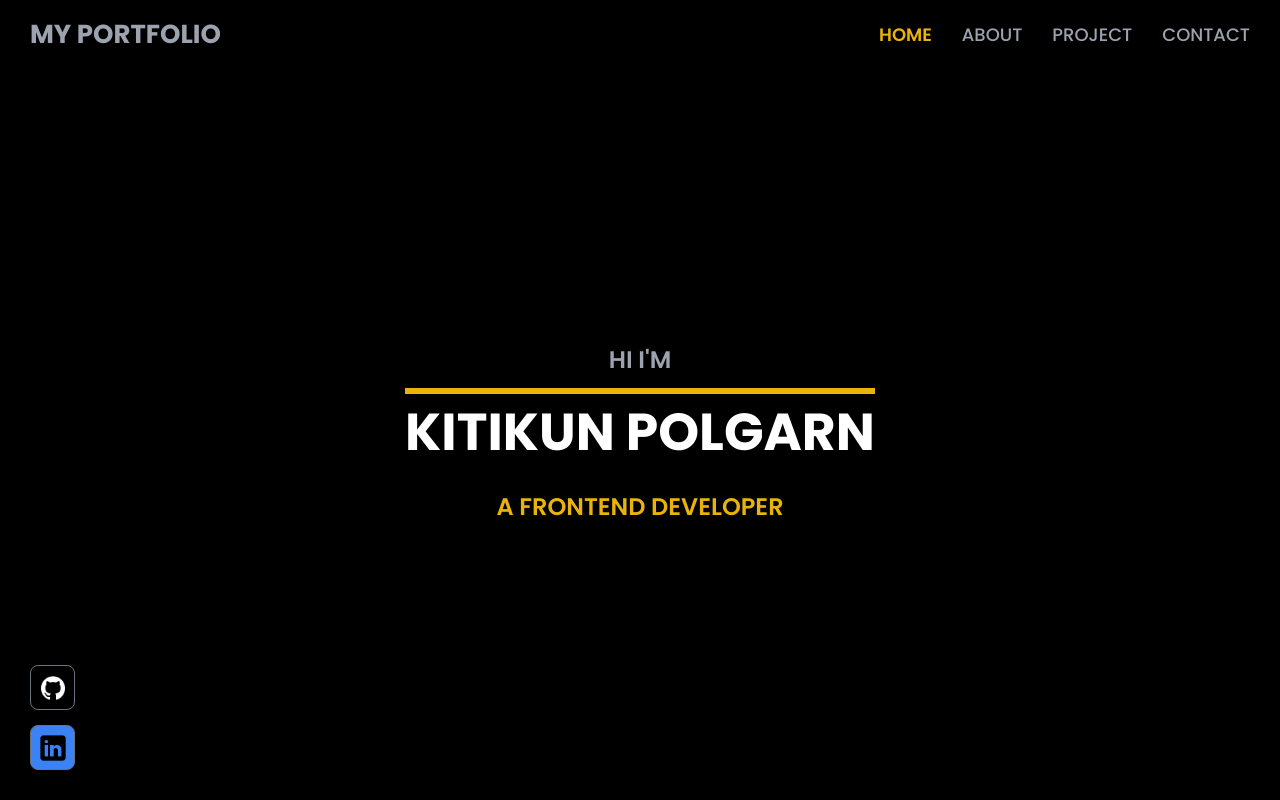
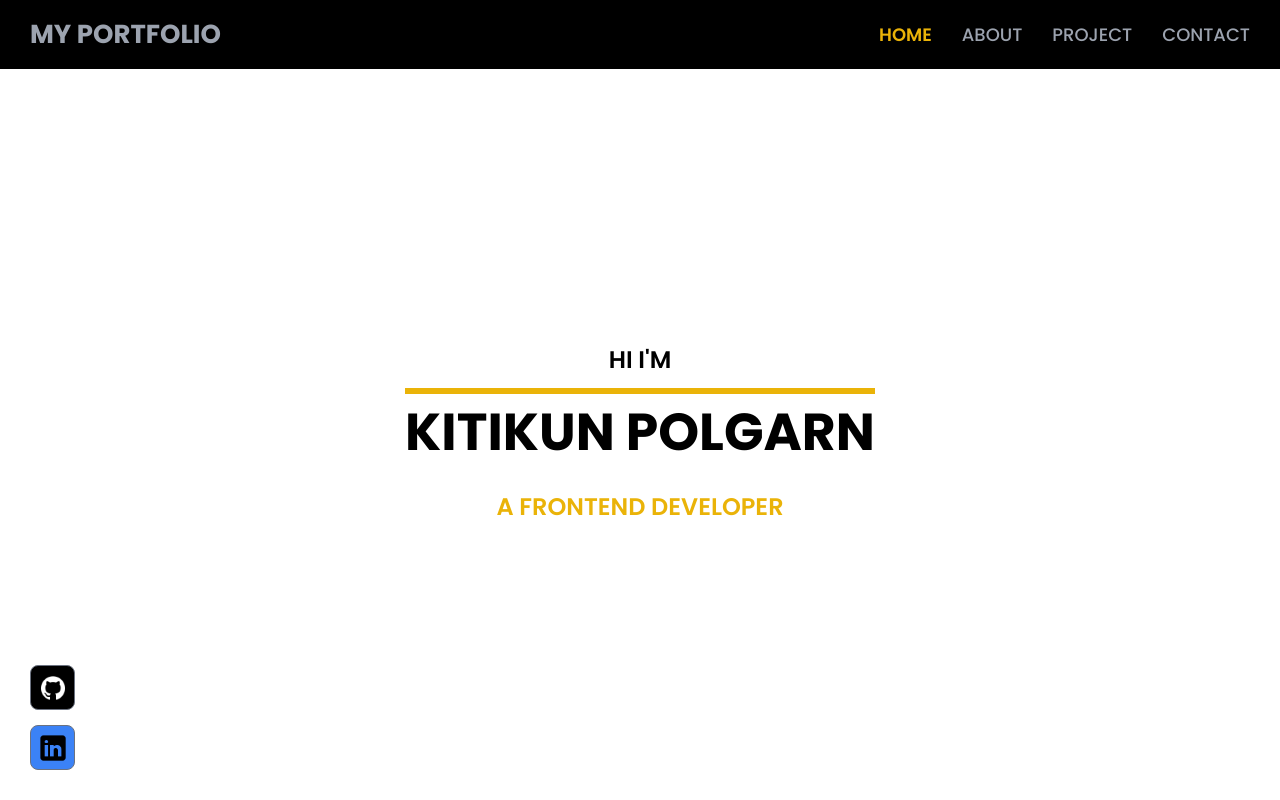
Before and after one commit to trainthunder/my-portfolio, a React (Vite) app: page / in a window 1280 px wide. Built offline with nearby package versions, Linux system fonts and the light colour scheme.

Commit message:
style: change bg-color and text-color

```diff
--- a/src/components/home-page/home-page-header.jsx
+++ b/src/components/home-page/home-page-header.jsx
@@ -6,7 +6,7 @@ function HomePageHeader() {
   const navigate = useNavigate();
   const { setIsHomeMenu } = useBurgerMenu();
   return (
-    <header className="w-full flex items-center justify-center fixed z-10">
+    <header className="w-full bg-black flex items-center justify-center fixed z-10">
       <div className="w-full max-w-[1300px] h-full px-[30px] py-[15px] flex items-center justify-between">
         <button
           className="font-poppins text-gray-400 text-[20px] md:text-[26px] font-bold"
--- a/src/components/home-page/home-page-main.jsx
+++ b/src/components/home-page/home-page-main.jsx
@@ -3,14 +3,14 @@ import SocialNavigate from "../social-navigate";
 
 function HomePageMain() {
   return (
-    <section className="w-screen h-screen pt-[60px] md:pt-[66px] flex items-center justify-center relative">
+    <section className="w-full h-full pt-[60px] md:pt-[66px] flex items-center justify-center relative">
       <SocialNavigate />
       <div className="flex flex-col items-center justify-center ">
-        <p className="font-poppins text-[24px] font-semibold text-gray-400">
+        <p className="font-poppins text-[24px] font-semibold text-black">
           HI I'M
         </p>
         <hr className="hidden min-[470px]:flex border-[3px] border-yellow-500 w-full my-[10px]" />
-        <p className="font-poppins text-[52px] text-white text-center leading-[55px] font-bold mt-[10px] min-[470px]:mt-0">
+        <p className="font-poppins text-[52px] text-black text-center leading-[55px] font-bold mt-[10px] min-[470px]:mt-0">
           KITIKUN POLGARN
         </p>
         <p className="font-poppins text-[24px] text-yellow-500 mt-[30px] text-center font-semibold">
--- a/src/pages/home-page.jsx
+++ b/src/pages/home-page.jsx
@@ -7,7 +7,7 @@ import HomePageBurgerMenu from "../components/home-page/home-page-burger-menu";
 function HomePage() {
   return (
     <BurgerMenuProvider>
-      <div className="w-screen h-screen bg-black overflow-clip">
+      <div className="w-screen h-screen bg-white overflow-clip">
         <HomePageHeader />
         <HomePageMain />
         <HomePageBurgerMenu />
```
